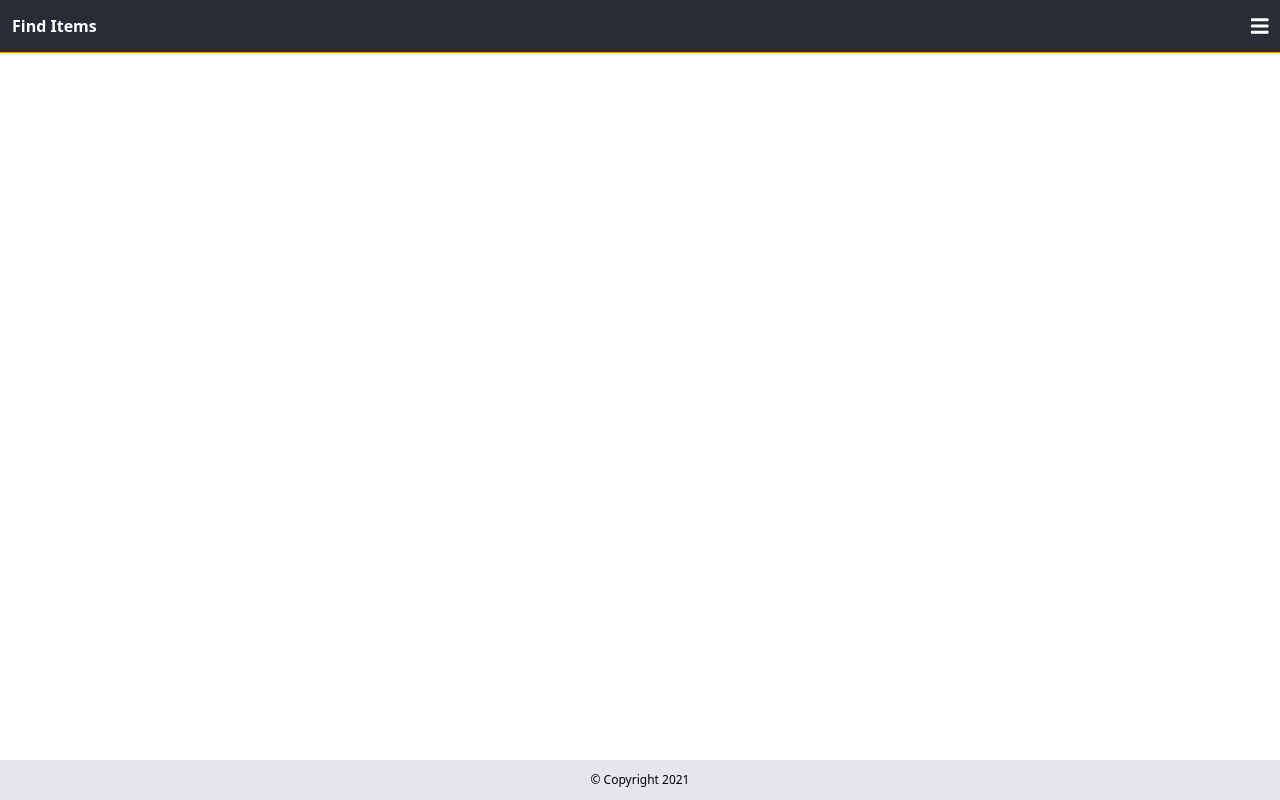
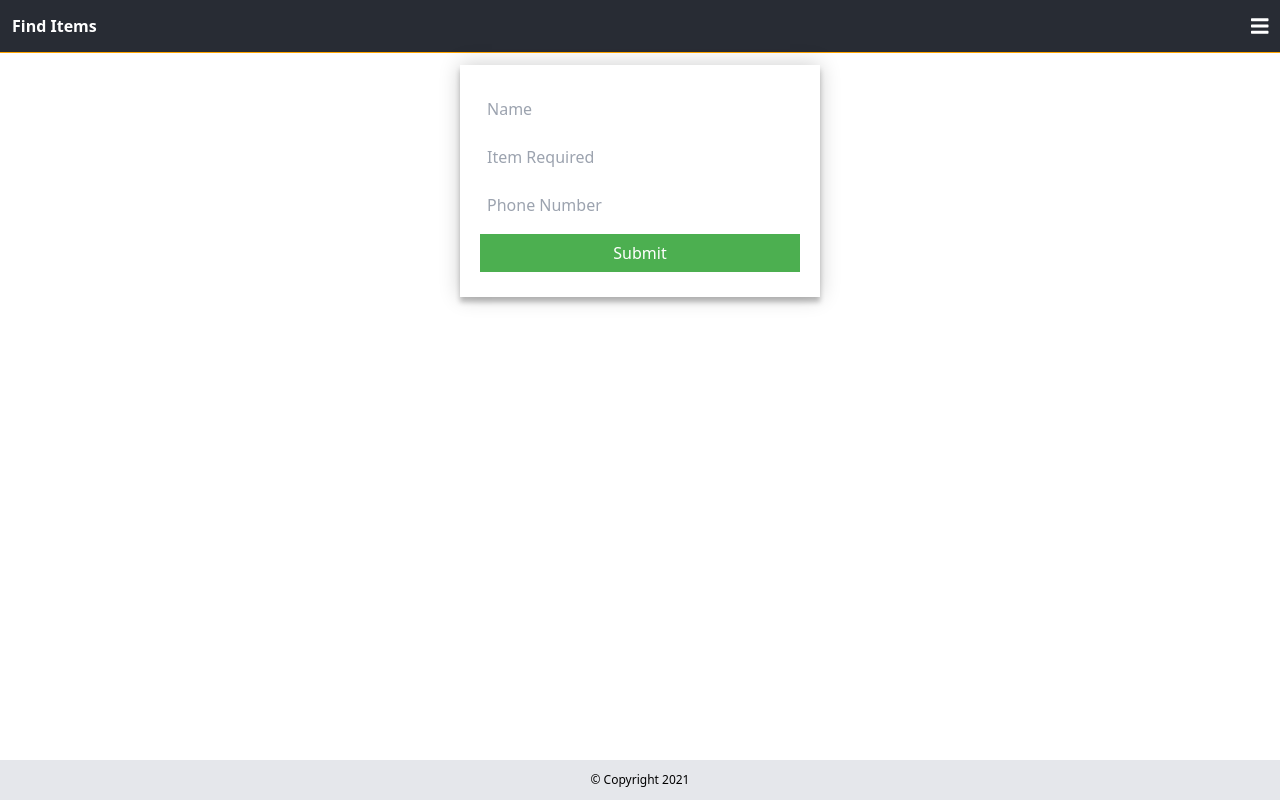
Before and after one commit to amasco619/DevPro, a React (Create React App) app: page /login in a window 1280 px wide. Built offline with nearby package versions, Linux system fonts and the light colour scheme.

Commit message:
Requests

```diff
--- a/src/App.js
+++ b/src/App.js
@@ -6,9 +6,10 @@ import {
 import Footer from './Components/Footer';
 import Header from './Components/Header';
 import Home from './Views/Home';
+import Items from './Views/Items';
+import Login from './Views/Login';
+import Request from './Views/Request';
 import About from './Views/About';
-import Items from './Views/Items';
-import Request from './Views/Request';
 
 function App() {
   return (
@@ -28,12 +29,16 @@ function App() {
               <About />
             </Route>
 
+            <Route path="/request">
+              <Request />
+            </Route>
+
             <Route path="/items/:id">
               <Items />
             </Route>
 
-            <Route path="/request">
-              <Request />
+            <Route path="/login">
+              <Login />
             </Route>
           </Switch>
         </div>
--- /dev/null
+++ b/src/FormLook.css
@@ -0,0 +1,65 @@
+@import url(https://fonts.googleapis.com/css?family=Roboto:300);
+
+body {
+  background: #76b852;
+  display: flex;
+  min-height: 100vh;
+  justify-content: center;
+  align-items: center;
+}
+
+.form-container {
+  width: 360px;
+  background-color: white;
+  margin: auto;
+  box-shadow: 0 0 20px 0 rgba(0, 0, 0, 0.2), 0 5px 5px 0 rgba(0, 0, 0, 0.24);
+  padding: 10px;
+}
+
+.register-form {
+  display: flex;
+  flex-direction: column;
+  justify-content: space-evenly;
+  padding: 10px;
+}
+
+.success-message {
+  font-family: "Roboto", sans-serif;
+  background-color: #3f89f8;
+  padding: 15px;
+  color: white;
+}
+
+.form-field {
+  margin: 10px 0 10px 0;
+  padding: 15px;
+  font-size: 16px;
+  border: 0;
+  font-family: "Roboto", sans-serif;
+}
+
+span {
+  font-family: "Roboto", sans-serif;
+  font-size: 14px;
+  color: red;
+  margin-bottom: 15px;
+}
+
+input {
+  background: #f2f2f2;
+}
+
+.error {
+  border-style: solid;
+  border: 2px solid #ffa4a4;
+}
+
+button {
+  background: #4caf50;
+  color: white;
+  cursor: pointer;
+}
+
+button:disabled {
+  cursor: default;
+}
--- a/src/Views/Extra/Forms.js
+++ b/src/Views/Extra/Forms.js
@@ -1,71 +1,78 @@
-import React, { useState } from 'react'
+import React from 'react'
+
+function Forms(props) {
+    return (
+        <div className="mt-7">
+            <p>My name is {props.name} and I want {props.title}. Call me at {props.number}</p>
+        </div>
+    )
+}
+
+export default Forms
+
+
+/*import React, { useState } from 'react'
+import About from '../About';
 
 function Forms() {
     const [value, setValue] = useState({
-        name: '',
-        title: '',
-        number: ''
+        id: 1,
+        name: 'Kuus',
     })
-    const [submitted, setSubmitted] = useState(false)
-    const [valid, setValid] = useState(false)
 
-    const inputChange = (event) => {
+    /* const inputChange = (event) => {
         setValue((value) => ({
             ...value,
             [event.target.name]: event.target.value,
         }));
-    };
+    }; */
 
-    const handleSubmit = (event) => {
-        event.preventDefault();
-        if (value.name && value.title && value.number) {
-            setValid(true)
-        }
-        setSubmitted(true)
-        setValue({
-            name: ' ',
-            title: ' ',
-            number: ' '
-        })
+/*  const handleSubmit = (e, value, setValue) => {
+      e.preventDefault();
+
+      setValue([...value, {
+          id: 10,
+          name: 'Piero',
+      }])
   }
 
   return (
       <div className="form-container">
-            <form className="register-form" onSubmit={handleSubmit}>
-                {/*Below shorthand IF statement checking if submitted is true*/}
-                {submitted && valid ? <div className='success-message'>Success! Your request has been submitted.</div> : null}
-                <input
+          <form className="register-form" onSubmit={(e) => handleSubmit(e, value, setValue)}>
+              {/*Below shorthand IF statement checking if submitted is true*/
+/*              <input
                     className="form-field"
                     placeholder="Name"
                     name="name"
                     value={value.name}
                     onChange={inputChange}
                 />
-                {submitted && !value.name ? <span>Please enter your name</span> : null}
                 <input
                     className="form-field"
                     type="text"
-                    placeholder="Item Required"
+                    placeholder="Item"
                     name="title"
                     value={value.title}
                     onChange={inputChange}
                 />
-                {submitted && !value.title ? <span>Please enter name of the Item</span> : null}
+
                 <input
                     class="form-field"
                     type="number"
-                    placeholder="Phone Number"
+                    placeholder="Number"
                     name="number"
                     value={value.number}
                     onChange={inputChange}
-                />
-                {submitted && !value.number ? <span>Please enter your phone number</span> : null}
-                <button class="form-field" type="submit">
+              /> */
+
+/*    <button class="form-field" type="submit">
           Submit
       </button>
   </form>
+  {value.map(val =>
+      <About name={val.name} id={val.id} />)}
 </div>
 )
 }
 
-export default Forms
+export default Forms */
--- /dev/null
+++ b/src/Views/Login.js
@@ -0,0 +1,45 @@
+import React from 'react'
+import { useForm } from "react-hook-form";
+
+function Login() {
+    const { register, handleSubmit, errors } = useForm()
+
+    const onSubmit = (evt, e) => {
+        console.log(evt)
+        e.target.reset()
+    }
+
+    return (
+        <div className="form-container">
+            <form className="register-form" onSubmit={handleSubmit(onSubmit)}>
+                <input
+                    className="form-field"
+                    type="text"
+                    placeholder="Name"
+                    name="name"
+                    ref={register}
+                />
+                <input
+                    className="form-field"
+                    type="text"
+                    placeholder="Item Required"
+                    name="title"
+                    ref={register}
+                />
+                <input
+                    class="form-field"
+                    type="number"
+                    placeholder="Phone Number"
+                    name="number"
+                    ref={register({ required: "Phone number is required", minLength: { value: 11, message: "Please input a valid phone number" } })}
+                />
+                {errors.number && <span>{errors.number.message}</span>}
+                <button class="form-field" type="submit">
+                    Submit
+                </button>
+            </form>
+        </div>
+    )
+}
+
+export default Login
--- a/src/Views/ReqPage.js
+++ b/src/Views/ReqPage.js
@@ -2,7 +2,7 @@ import React, { useState } from 'react'
 import { FontAwesomeIcon } from "@fortawesome/react-fontawesome";
 import { faBars } from "@fortawesome/free-solid-svg-icons";
 import { useTransition, animated } from 'react-spring'
-import Request from './Request'
+import Login from './Login'
 
 function ReqPage() {
     const [req, setReq] = useState(false)
@@ -40,8 +40,8 @@ function ReqPage() {
                     item &&
                     <animated.div
                         key={key} style={props}
-                        className="fixed bg-white top-0 left-0 w-10/12 h-full z-50 shadow p-3">
-                        <Request closeMenu={() => setReq(false)} />
+                        className="fixed bg-white top-0 right-0 w-full h-full z-50 shadow p-3">
+                        <Login closeMenu={() => setReq(false)} />
                     </animated.div>
                 )
             }
--- a/src/Views/Request.js
+++ b/src/Views/Request.js
@@ -1,43 +1,71 @@
-import React from 'react'
-import { useForm } from "react-hook-form";
+import React, { useState } from 'react'
+import Forms from './Extra/Forms'
 
 function Request() {
-    const { register, handleSubmit, errors } = useForm()
+    const handleSubmit = (e, items, setItems, input, setInput) => {
+        e.preventDefault();
+        const id = (items.length) ? items[items.length - 1].id + 1 : 0
+        setItems([...items, {
+            id: id,
+            name: input.name,
+            title: input.title,
+            number: input.number,
+        }])
+        setInput({
+            name: '',
+            title: '',
+            number: '',
+        })
+    }
+    const [items, setItems] = useState([
+        {
+            id: 1,
+            name: 'Kuss',
+            title: 'Self-con',
+            number: '08045612378'
+        }
+    ])
+    const [input, setInput] = useState('')
 
-    const onSubmit = (evt, e) => {
-        console.log(evt)
-        e.target.reset()
-    }
+    const inputChange = (e) => setInput((val) => ({
+        ...val,
+        [e.target.name]: e.target.value,
+    }))
 
     return (
-        <div className="form-container">
-            <form className="register-form" onSubmit={handleSubmit(onSubmit)}>
+        <div>
+            <form className="form-container register-form" onSubmit={(e) => handleSubmit(e, items, setItems, input, setInput)}>
                 <input
                     className="form-field"
-                    type="text"
                     placeholder="Name"
                     name="name"
-                    ref={register}
+                    value={input.name}
+                    onChange={inputChange}
                 />
                 <input
                     className="form-field"
                     type="text"
-                    placeholder="Item Required"
+                    placeholder="Item"
                     name="title"
-                    ref={register}
+                    value={input.title}
+                    onChange={inputChange}
                 />
                 <input
                     class="form-field"
                     type="number"
                     placeholder="Phone Number"
                     name="number"
-                    ref={register({ required: "Phone number is required", minLength: { value: 11, message: "Please input a valid phone number" } })}
+                    value={input.number}
+                    onChange={inputChange}
                 />
-                {errors.number && <span>{errors.number.message}</span>}
+
                 <button class="form-field" type="submit">
                     Submit
                 </button>
             </form>
+            {items.map(item => (
+                <Forms name={item.name} title={item.title} number={item.number} />
+            ))}
         </div>
     )
 }
```
Also changed, not shown: src/Components/NavMenu.js (line endings or trailing spaces), 1 other file (tests, documents, lock files or other folders). Lines whose indentation alone changed are shown as unchanged.
